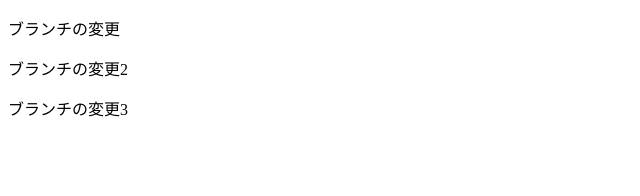
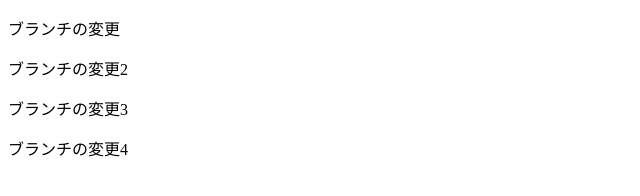
Before and after one commit to Takumi-Wada-bit/20250625, a plain HTML site: page index.html in a window 1280 px wide. Shown: the whole page, without its empty margins (0-640 px from the left). Drawn offline with Linux system fonts and the light colour scheme.

Commit message:
Pタグを追加

```diff
--- a/index.html
+++ b/index.html
@@ -7,5 +7,6 @@
         <p>ブランチの変更</p>
         <p>ブランチの変更2</p>
         <p>ブランチの変更3</p>
+        <p>ブランチの変更4</p>
     </body>
 </html>
```
